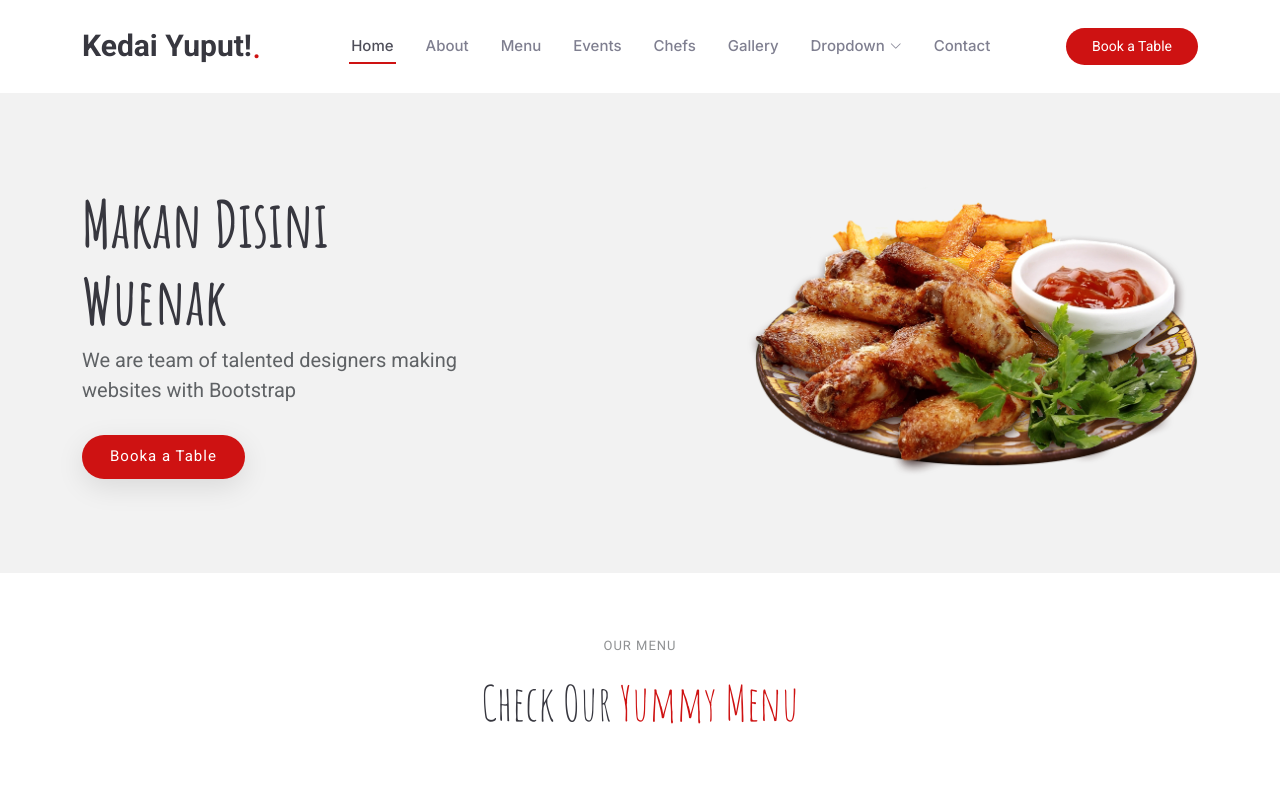
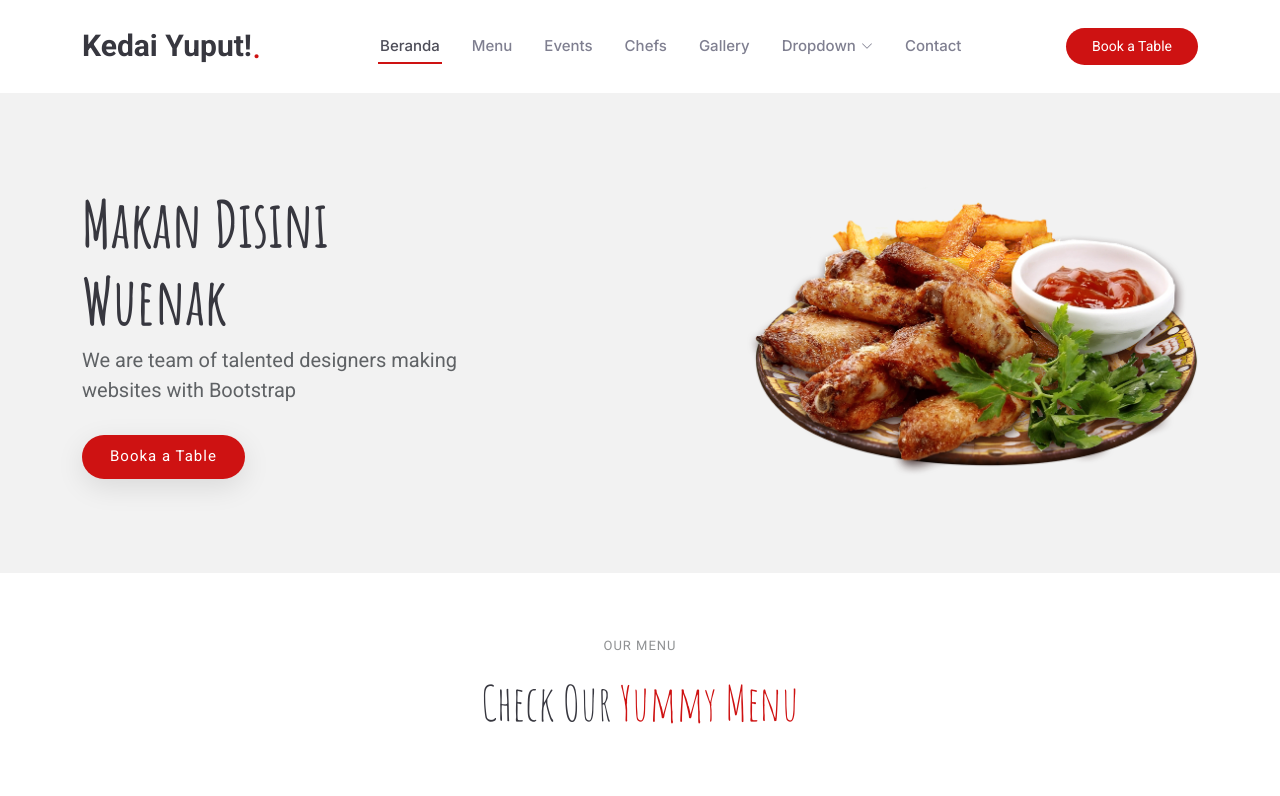
Before and after one commit to ayuuye/web_algopem, a plain HTML site: page index.html in a window 1280 px wide. Shown: the top 796 px of the page. Drawn offline with Linux system fonts and the light colour scheme.

Commit message:
Ubah Menu

```diff
--- a/index.html
+++ b/index.html
@@ -43,8 +43,7 @@
 
       <nav id="navmenu" class="navmenu">
         <ul>
-          <li><a href="#hero" class="active">Home<br></a></li>
-          <li><a href="#about">About</a></li>
+          <li><a href="#hero" class="active">Beranda<br></a></li>
           <li><a href="#menu">Menu</a></li>
           <li><a href="#events">Events</a></li>
           <li><a href="#chefs">Chefs</a></li>
```
